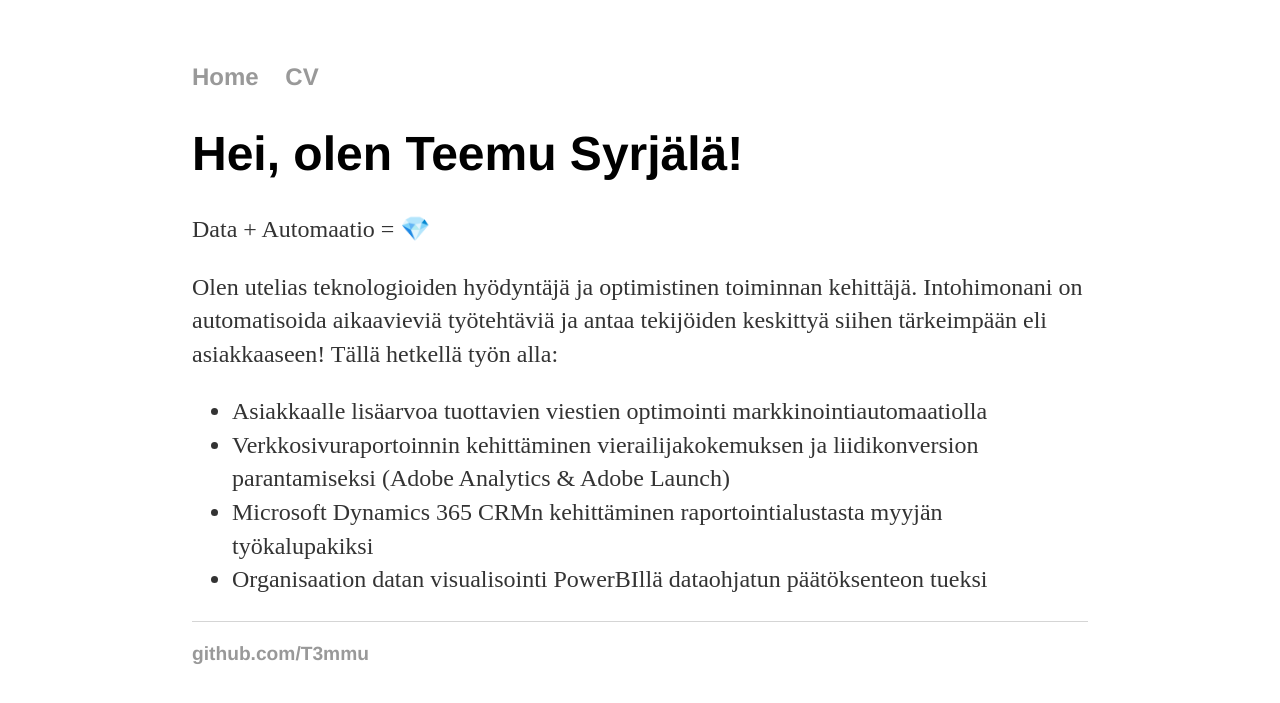
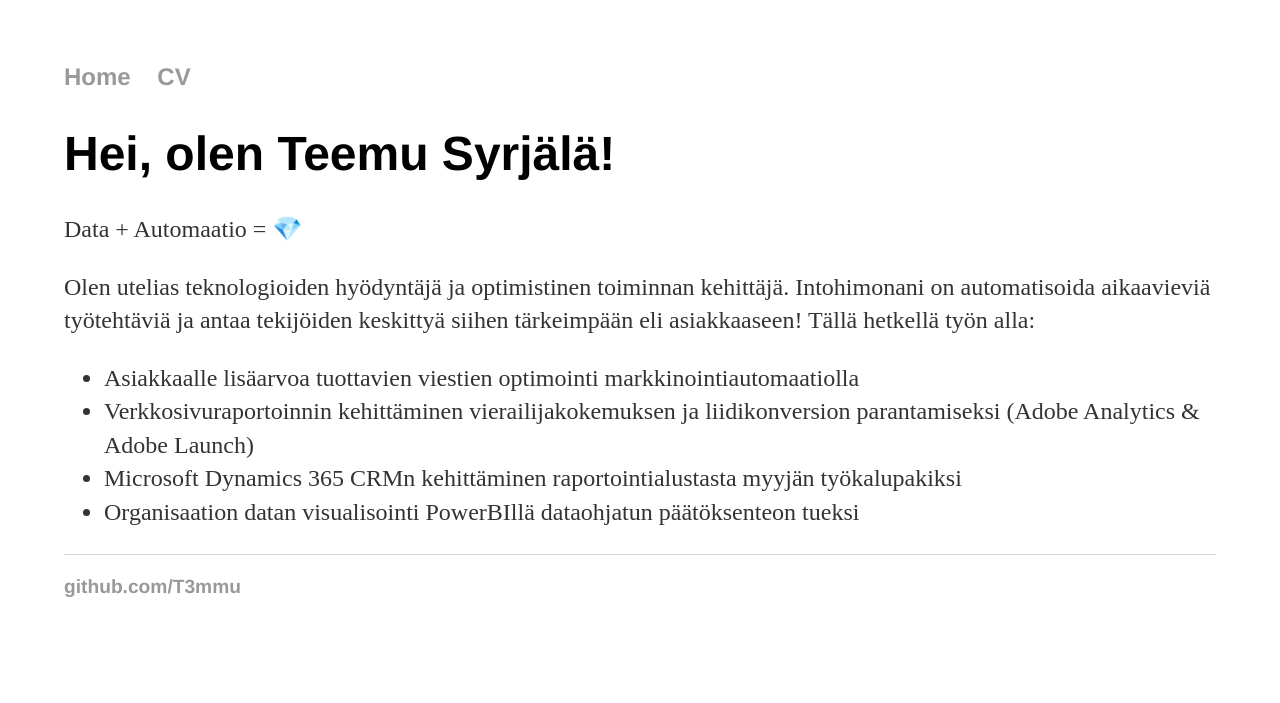
Before and after one commit to T3mmu/t3mmu.github.io, a Jekyll site: the page built from index.html, in a window 1280 px wide. Shown: the top 703 px of the page. Built offline with Jekyll 4.4.1, drawn with Linux system fonts in a browser that asks for light colours.

Commit message:
Update main.css

```diff
--- a/css/main.css
+++ b/css/main.css
@@ -1,6 +1,6 @@
 body {
     margin: 60px auto;
-    width: 70%;
+    width: 90vw;
 }
 nav ul, footer ul {
     font-family:'Helvetica', 'Arial', 'Sans-Serif';
```
